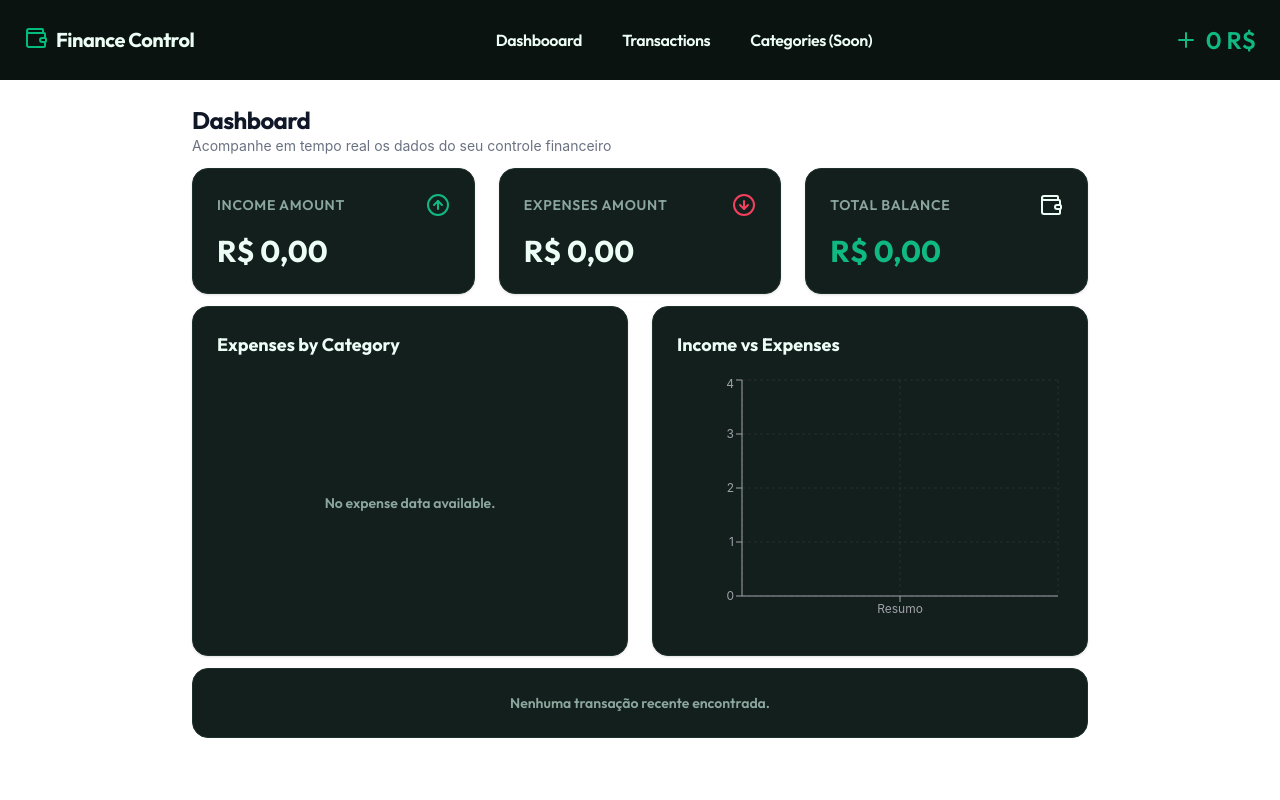
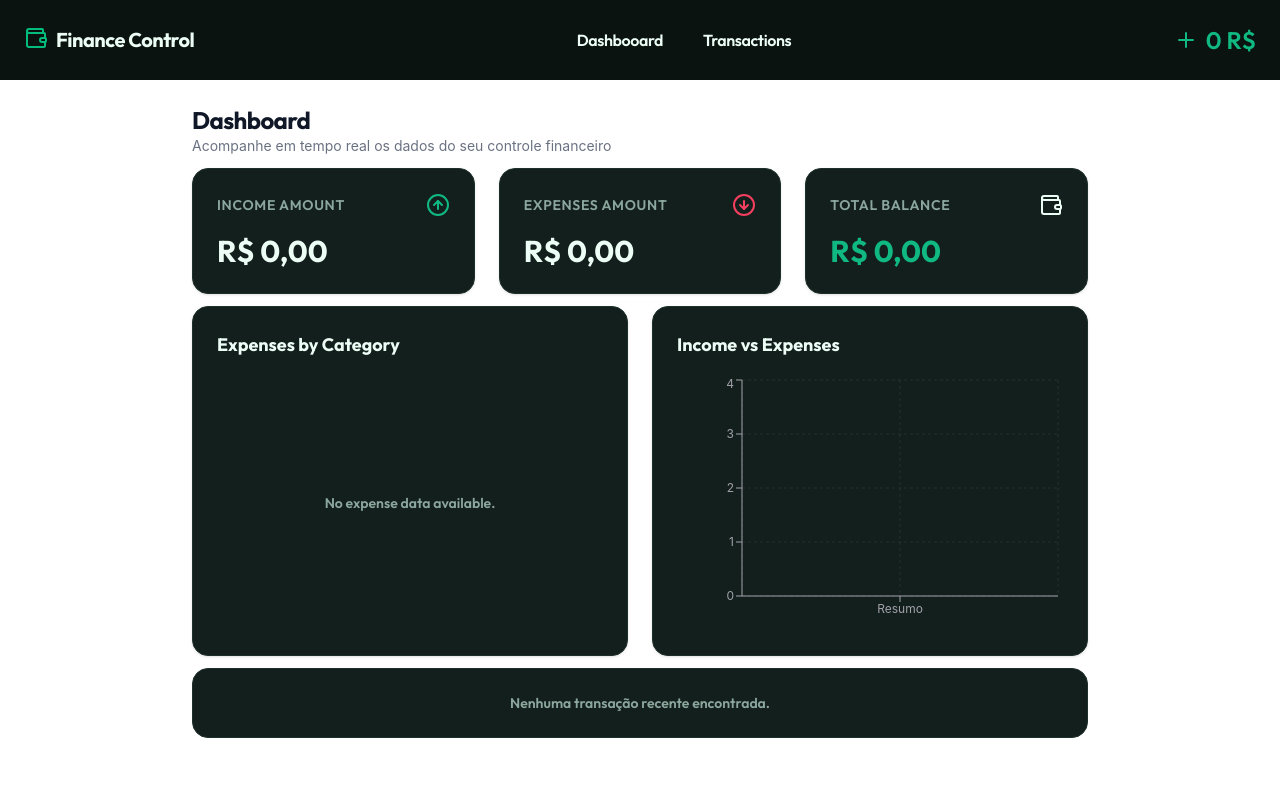
Before and after one commit to daveesin/finance-crud, a React (Vite) app: page / in a window 1280 px wide. Shown: the top 800 px of the page. Built offline with nearby package versions, Linux system fonts and the light colour scheme.

Commit message:
Adapt Navbar to remove the last link that we're not gonna use for now

```diff
--- a/src/components/common/Navbar.jsx
+++ b/src/components/common/Navbar.jsx
@@ -17,9 +17,6 @@ function Navbar({ balance }) {
                     <Link to="/transactions" className="text-finance-text tracking-tight font-['Outfit']">
                         Transactions
                     </Link>
-                    <Link to="/categories" className="text-finance-text tracking-tight font-['Outfit']">
-                        Categories (Soon)
-                    </Link>
                 </nav>
 
                 <div className="flex gap-3 items-center">
```
